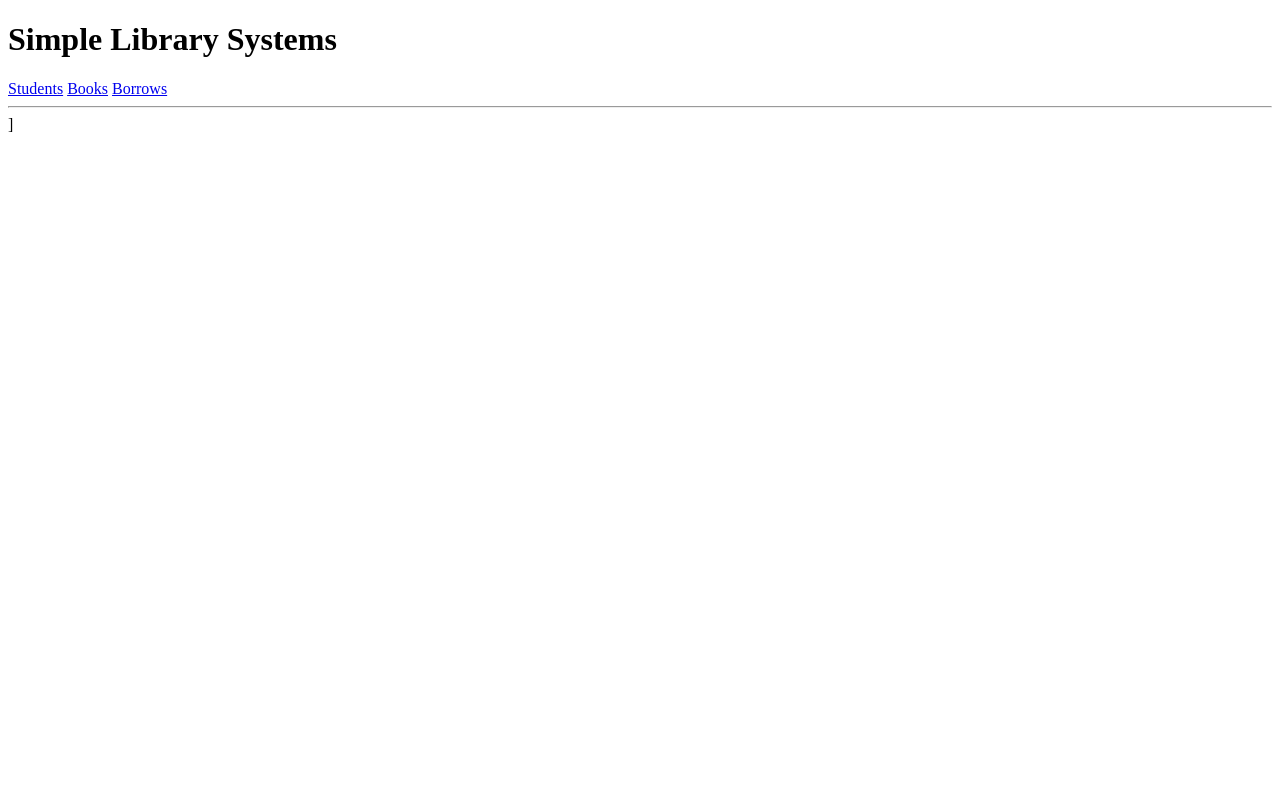
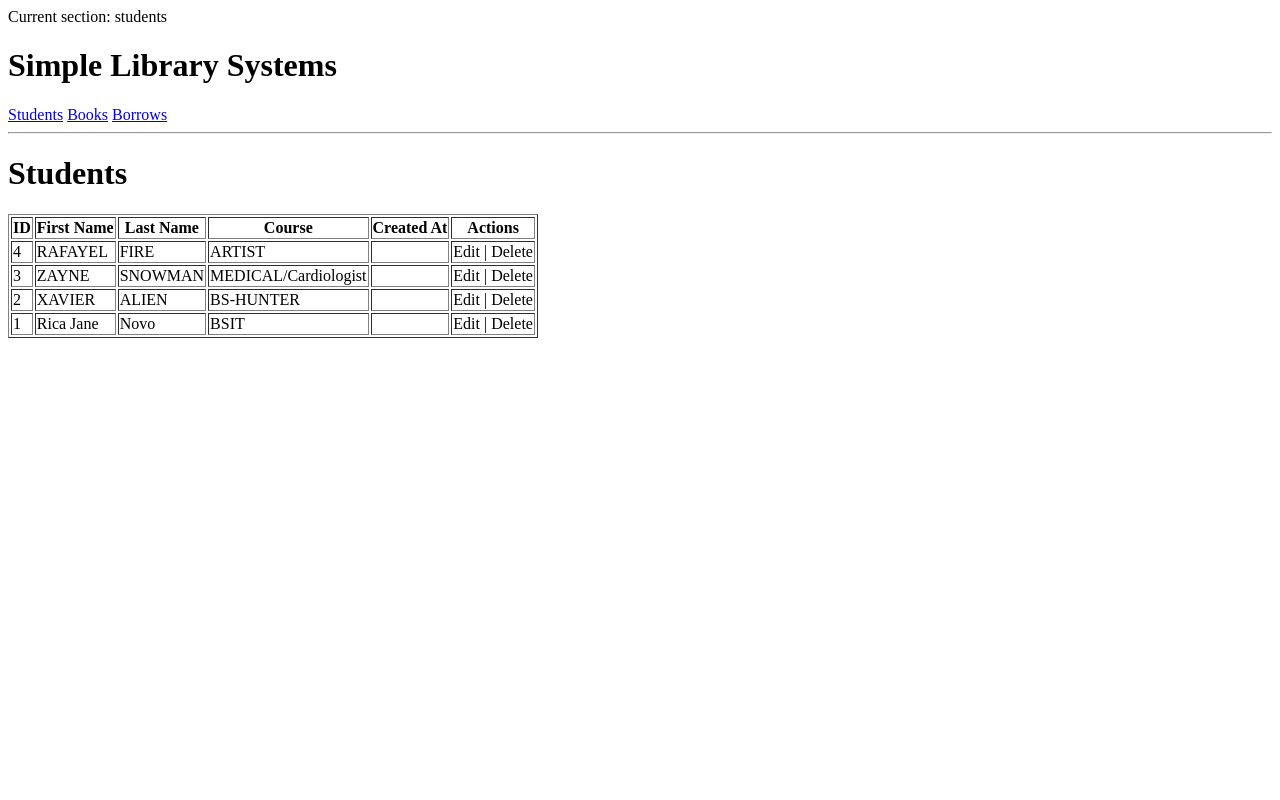
Before and after one commit to RY1016/IT30a, a PHP site: page /index.php?section=students in a window 1280 px wide. Run offline with PHP 8.4, Linux system fonts and the light colour scheme; data comes from the database, SQL or seed files in the repository; data that the repository does not hold is empty.

Commit message:
fixed errors in the student display

```diff
--- a/index.php
+++ b/index.php
@@ -25,16 +25,20 @@ try {
     session_start();
 
     //Determine the current Section
-$section = isset($_GET['section']) ?? 'students';
+    $section = $_GET['section'] ?? 'students';
 
     //CRUD operations
-$section = $_GET['action'] ?? '';
+    $action = $_GET['action'] ?? '';
 
     //----------------------------------------------
     // Students
     //----------------------------------------------
 
-//Fet students
+
+    // Check current section
+echo "Current section: " . $section;
+
+    //Fetch students
     if ($section === 'students') {
         $stmt = $pdo->query(
             "SELECT *
@@ -59,7 +63,7 @@ if ($section === 'students') {
         <nav>
             <a href="index.php?section=students">Students</a>
             <a href="index.php?section=books">Books</a>
-        <a href="index.php?section=Borrows">Borrows</a>
+            <a href="index.php?section=borrows">Borrows</a>
         </nav>
         <hr>
         <?php if ($section === 'students'): ?>
@@ -71,29 +75,34 @@ if ($section === 'students') {
                 <th>First Name</th>
                 <th>Last Name</th>
                 <th>Course</th>
+                <th>Created At</th>
+                <th>Actions</th>
             </tr>
         </thead>
+
         <tbody>
             <?php foreach ($students as $student): ?>
                 <tr>
-                                    <td><?= htmlspecialchars ($student['student_id']) ?></td>
-                                    <td><?= htmlspecialchars ($student['student_first_name']) ?></td>
-                                    <td><?= htmlspecialchars ($student['student_last_name']) ?></td>
-                                    <td><?= htmlspecialchars ($student['student_course']) ?></td>
-                                    <td><?= htmlspecialchars ($student['student_created_at']) ?></td>
+                    <td><?= htmlspecialchars($student['student_id']) ?></td>
+                    <td><?= htmlspecialchars($student['student_first_name']) ?></td>
+                    <td><?= htmlspecialchars($student['student_last_name']) ?></td>
+                    <td><?= htmlspecialchars($student['student_course']) ?></td>
+                    <td><?= htmlspecialchars($student['student_created_at']) ?></td>
+
                     <td>
                         <a>Edit</a>
+                        |
                         <a>Delete</a>
                     </td>
                 </tr>
             <?php endforeach; ?>
+        </tbody>
 
-            </tbody>
     </table>
         <?php endif; ?>
 
             <?php if ($section === 'students'): ?>
-            <h1>Students</h1>
+
             <?php endif; ?>
 
             <?php if ($section === 'books'):?>
@@ -103,4 +112,4 @@ if ($section === 'students') {
                 <h1>Borrows</h1>
             <?php endif; ?>
         </body>
-</html> ]
+    </html>
```
Lines whose indentation alone changed are shown as unchanged.
